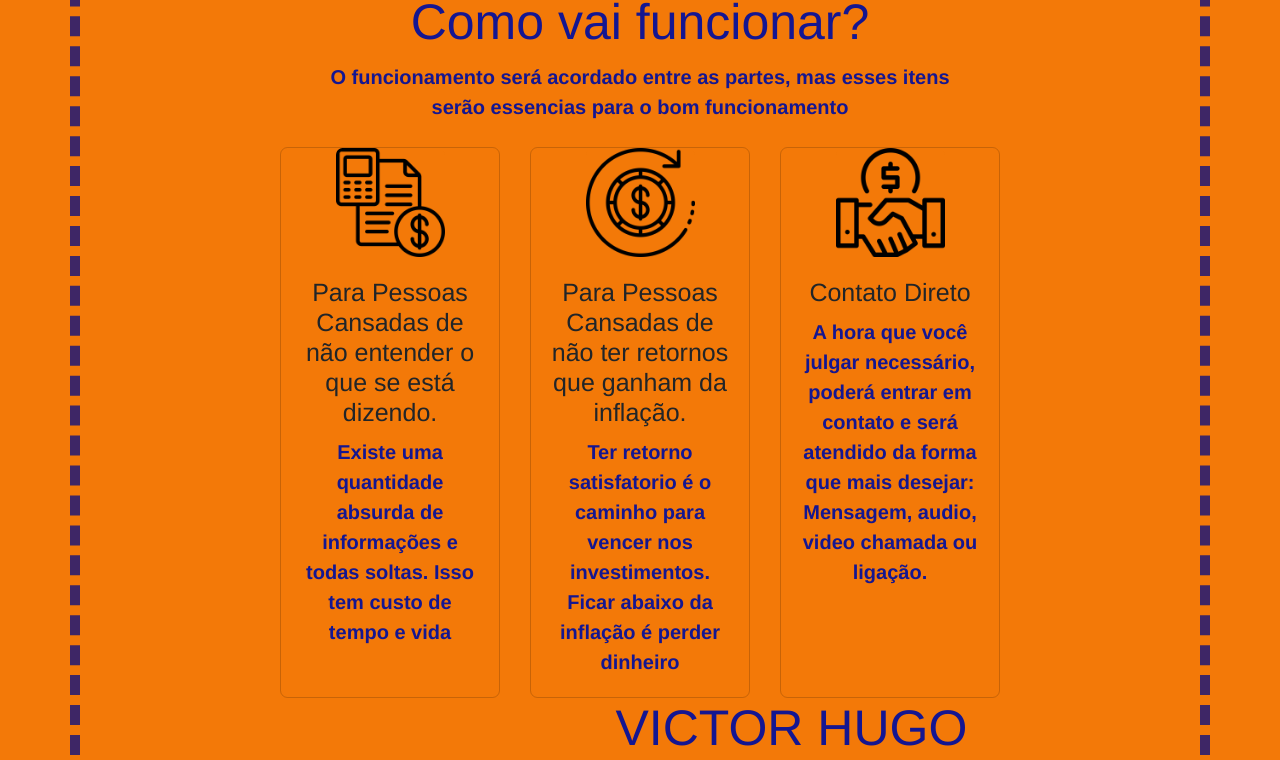
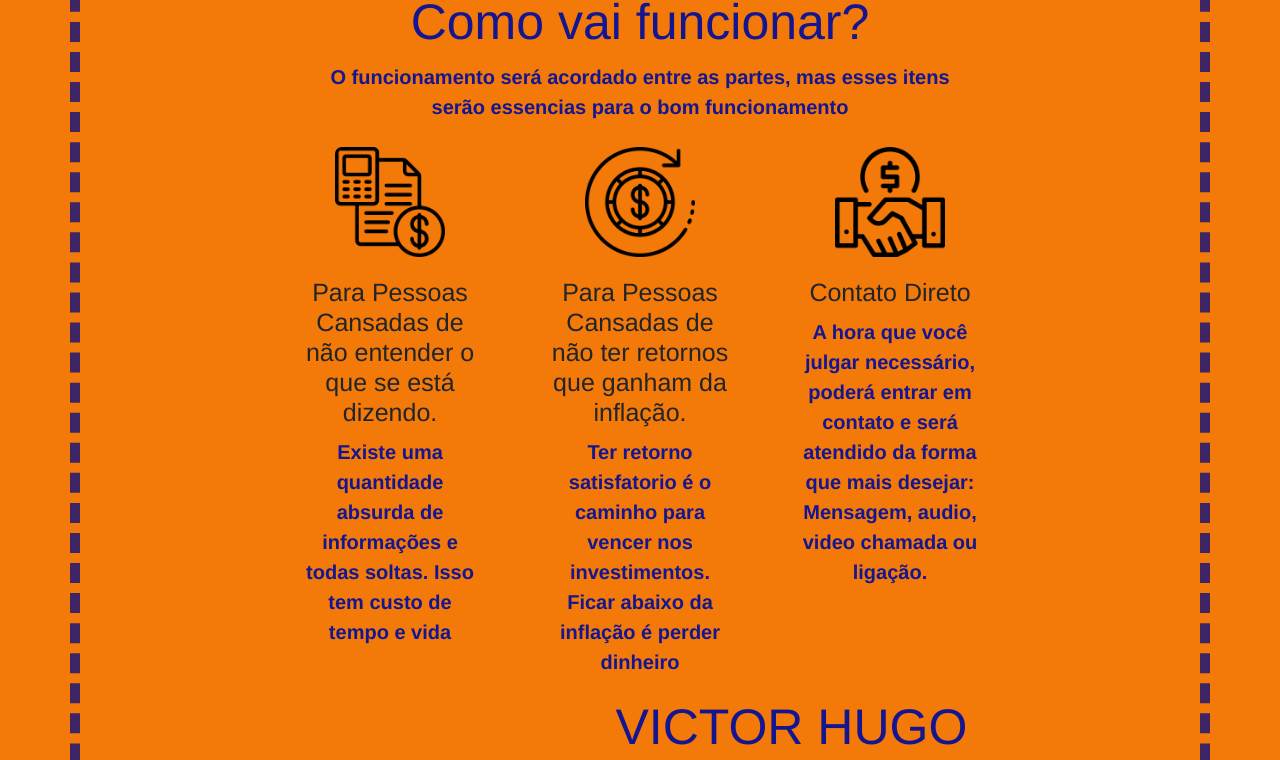
Before and after one commit to melguelor/consultoria, a React (Create React App) app: page / in a window 1280 px wide. Shown: the part 1361-2121 px from the top of the page. Built offline with nearby package versions, Linux system fonts and the light colour scheme; grey boxes are pictures that could not be loaded.

Commit message:
colocando link de pagamento

```diff
--- a/src/Home/home.js
+++ b/src/Home/home.js
@@ -1,6 +1,7 @@
 
 
-import { Button, Container, Image, Row, Col, Card } from 'react-bootstrap';
+import { Button, Container, Image, Row, Col, Card} from 'react-bootstrap';
+import { Link } from 'react-router-dom';
 import logo from '../fotos/logo_mod.png'
 import calculo_financa from '../fotos/calculo_financa.png'
 import retorno_melhor from '../fotos/retorno_melhores.png'
@@ -316,7 +317,9 @@ function App() {
 
                 </Card.Body>
                 <Card.Footer>
+                  <Link to="https://pag.ae/7ZxWYu1TH">
                   <Button className=' btn btn-success border'>GARANTA SUA CONSCIÊNCIA FINANÇEIRA</Button>
+                  </Link>
                 </Card.Footer>
               </Card>
             </Container>
--- a/src/Modelo/card.js
+++ b/src/Modelo/card.js
@@ -8,7 +8,7 @@ import Button from 'react-bootstrap/Button';
 export default function Quadro(props)
 {
     return (
-        <Card style={{ width: '18rem', }} className="bg-transparent ">
+        <Card style={{ width: '18rem',border: 'none' }} className="bg-transparent ">
       <Card.Img variant="top" src={props.imagem} style={{ width: props.porcentagem }} className=" mx-auto"/>
       <Card.Body className="bg-transparent">
         <Card.Title >{props.titulo}</Card.Title>
```
